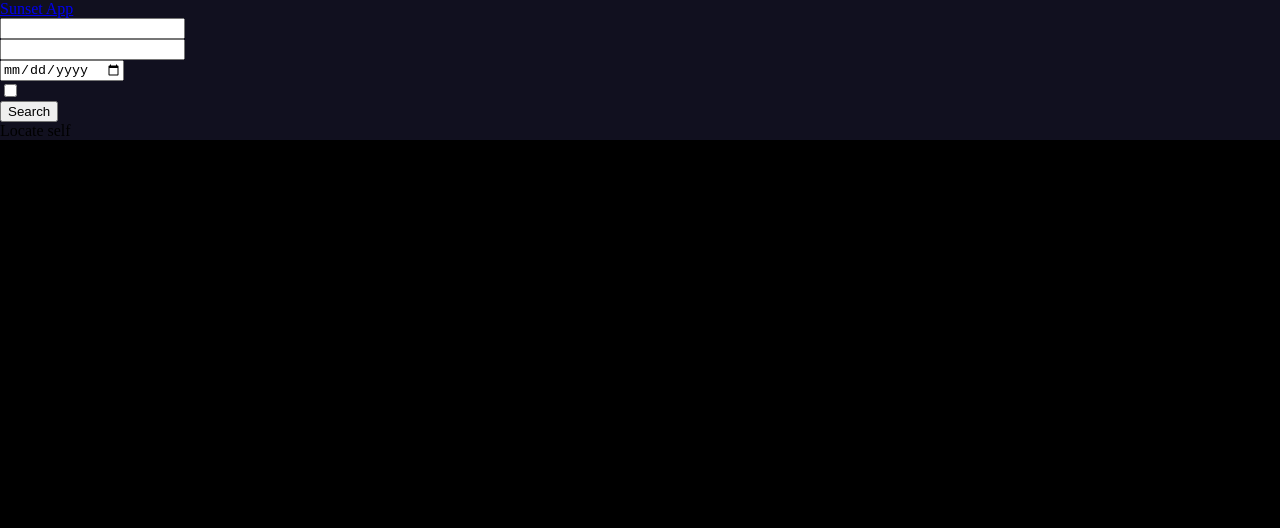
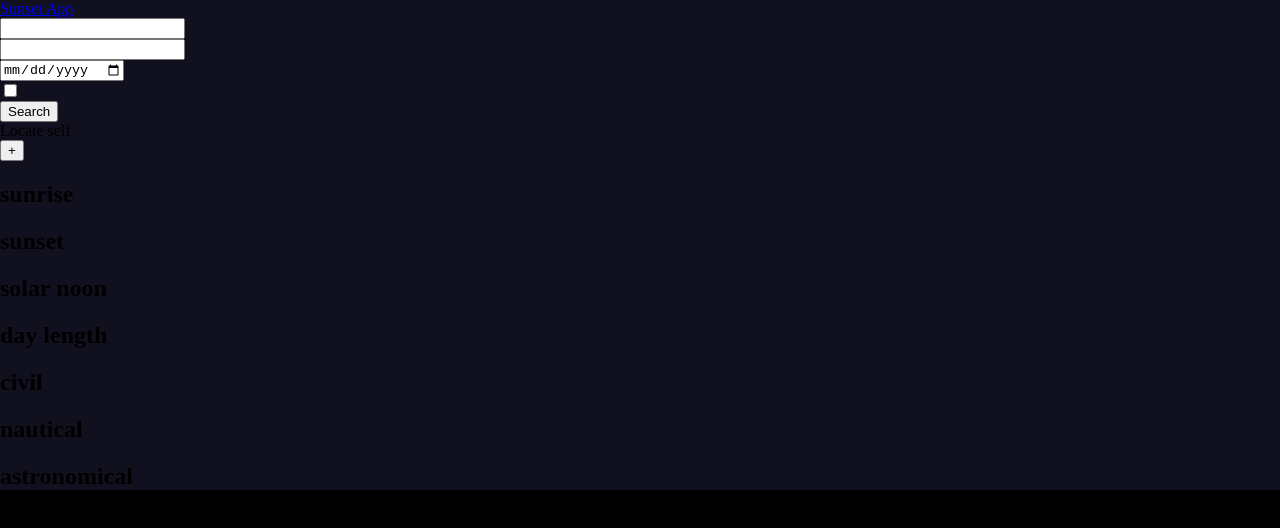
Before and after one commit to ezmohorcic/interaxa-front-challenge, a React (Create React App) app: page /search in a window 1280 px wide. Shown: the top 528 px of the page. Built offline with nearby package versions, Linux system fonts and the light colour scheme.

Commit message:
draft 03:00 03/05/22

```diff
--- a/src/ReduxToolkit/apiCalls/searchCall.js
+++ b/src/ReduxToolkit/apiCalls/searchCall.js
@@ -1,4 +1,5 @@
 import axios from "axios";
+import { OK } from "../consts";
 import { searchFailed, searchSuccess, searchVoid } from "../reducers/searchReducer";
 
 export const searchApi = async (dispatch,search) =>
@@ -6,10 +7,11 @@ export const searchApi = async (dispatch,search) =>
     try
     {
         console.log(search)
-        console.log(`/json?lat=${search.lat}&lng=${search.lng}${search.date? `&date=${search.date}` : ""}${search.formatted? `&formatted=0` : ""}`)
-        const { data } = await axios.get(`/json?lat=${search.lat}&lng=${search.lng}${search.date? `&date=${search.date}` : ""}${search.formatted? `&formatted=${search.formatted}` : ""}`);
+        const query = `/json?lat=${search.lat}&lng=${search.lng}${search.date? `&date=${search.date}` : ""}${search.formatted? `&formatted=0` : ""}`
+        console.log(query)
+        const { data } = await axios.get(query);
         console.log(data)
-        data.length>0 ?  dispatch( searchSuccess(data) ) : dispatch( searchVoid() );
+        data.status===OK ?  dispatch( searchSuccess({...data,results:{...data.results,lat:search.lat,lng:search.lng,date:search.date}}) ) : dispatch( searchVoid() );
     }
     catch(e)
     {
--- a/src/ReduxToolkit/reducers/SearchReducer.js
+++ b/src/ReduxToolkit/reducers/SearchReducer.js
@@ -1,28 +1,29 @@
 import { createSlice } from '@reduxjs/toolkit';
-import { ERROR_500, LOADING_0, NOT_FOUND_404, SUCCESS_200 } from '../consts';
+import { ERROR_500, INVALID_REQUEST, LOADING_0, NOT_FOUND_404, SUCCESS_200 } from '../consts';
 
 
 const searchSlice = createSlice({
     name: "search",
     initialState: {
         status: LOADING_0,
-        info: {},
+        results: {},
     },
     reducers: {
         searchSuccess: (state, action) =>{
-            state.status = SUCCESS_200;
-            state.info = action.payload;
+            console.log(action.payload)
+            state.status = action.payload.status;
+            state.results = action.payload.results;
         },
         searchVoid: (state) => {
-            state.status = NOT_FOUND_404
+            state.status = INVALID_REQUEST
         },
         searchFailed: (state) => {
-            state.status = ERROR_500
+            state.status = INVALID_REQUEST
         },
         searchClean: (state) =>
         {
             state.status = LOADING_0;
-            state.info = [];
+            state.results = [];
         }
     }
 });
--- a/src/ReduxToolkit/reducers/arrayReducer.js
+++ b/src/ReduxToolkit/reducers/arrayReducer.js
@@ -3,18 +3,20 @@ import { createSlice } from '@reduxjs/toolkit';
 
 const arraySlice = createSlice({
     name: "array",
-    initialState: [],
+    initialState: {
+        array:[]
+    },
     reducers: {
         addElement: (state,action) =>
         {
-            state = [...state.array,action.payload];
+            state.array = [...state.array,action.payload];
         },
         eliminatedElement: (state,action) => {
-            state = action.payload;
+            state.array = action.payload;
         },
         cleanArr: (state) =>
         {
-            state = [];
+            state.array = [];
         }
     }
 });
--- a/src/components/NavBar/NavBar.jsx
+++ b/src/components/NavBar/NavBar.jsx
@@ -11,7 +11,7 @@ const regexDate = /^\d{4}-(0[1-9]|1[0-2])-(0[1-9]|[12][0-9]|3[01])$/
 const SearchBar = () =>
 {
     //STATE
-    const [search,setSearch] = useState({lat:"",lng:"",date:"",formatted:true});
+    const [search,setSearch] = useState({lat:"",lng:"",date:"",formatted:false});
     const [error,setError] = useState({});
 
     //REDUX
--- a/src/components/SearchSelect/SearchSelect.jsx
+++ b/src/components/SearchSelect/SearchSelect.jsx
@@ -1,12 +1,73 @@
 import css from "./SearchSelect.module.css";
 
 import React from "react";
+import { useDispatch, useSelector } from "react-redux";
+import { addElement } from "../../ReduxToolkit/reducers/arrayReducer";
+import { searchClean } from "../../ReduxToolkit/reducers/searchReducer";
+import { useNavigate } from "react-router";
+
+const namesTwArr = ["civil","nautical","astronomical"];
+const namesInfArr = ["sunrise","sunset","solar_noon","day_length"];
+
+const TwilightShell = ({begin,end,of}) =>
+{
+    return(
+        <div className="twilightInner">
+            <p className={css.twilightText}>{begin}</p>
+            <h2 className={css.twilightText}>{of}</h2>
+            <p className={css.twilightText}>{end}</p>
+        </div>
+    )
+}
+const InfoShell = ({name,shell,cont}) =>
+{
+    return(
+        <div className={css[shell]}>
+            <h2>{name.replace('_',' ')}</h2>
+            {cont}
+        </div>
+    )
+}
 
 
 const SearchSelect = () =>
 {
+
+    //ROUTE
+    const navigate = useNavigate()
+
+    //REDUX
+    const dispatch = useDispatch()
+    const search = useSelector( state => state.search.results);
+    const status = useSelector( state => state.search.status)
+    console.log(search)
+
+    //HANDLERS
+    const handleAdd = () =>
+    {
+        dispatch(addElement(search));
+        dispatch(searchClean());
+        navigate("/");
+    }
+
+    //VARIABLES FOR SHOW
+    const twilightShow = namesTwArr.map((element,index) => <TwilightShell key={"twilightShell_"+index} begin={search[`${element}_twilight_begin`]} of={element} end={search[`${element}_twilight_end`]} />)
+    const infoShow = namesInfArr.map((element,index) =><InfoShell key={"infoShell_"+index} name={element} shell={index<2 ? "upperShell" : "middleShell"} cont={search[element]}/>)
+
     return(
         <div id={css.searchCont}>
+            <button id={css.addBut} onClick={handleAdd}>+</button>
+            <div id={css.infoCont}>
+
+                <div id={css.infoShell}>
+                    {infoShow}
+                </div>
+
+                <div className={css.twilightCont}>
+                    {twilightShow}
+                </div>
+
+            </div>
 
         </div>
     )
--- a/src/pages/Home/Home.jsx
+++ b/src/pages/Home/Home.jsx
@@ -11,7 +11,7 @@ export default function Home()
 
     return(
         <div id={css.homeCont}>
-
+            {console.log(cardArray)}
         </div>
     )
 }
```
Also changed, not shown: src/ReduxToolkit/reducers/queryReduce.js (added).
